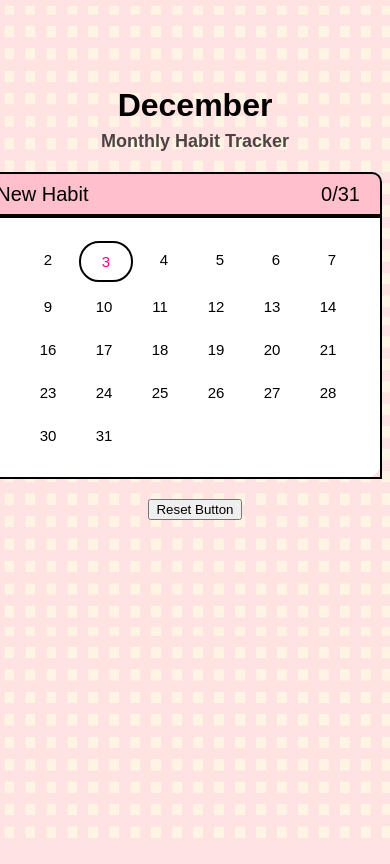
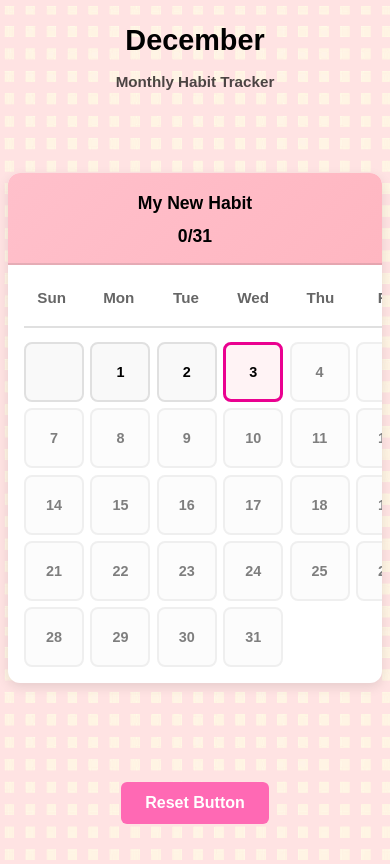
Before and after one commit to sangitakunapuli/tsw-tracker, a React (Vite) app: page / in a window 390 px wide. Built offline with nearby package versions, Linux system fonts and the light colour scheme; a web font is replaced by a local one.

Commit message:
sk/codex - modify formatting of calendar and implement day of week logic

```diff
--- a/src/App.jsx
+++ b/src/App.jsx
@@ -36,13 +36,26 @@ const months = [
 ];
 
 const daysInMonths = [31, 28, 31, 30, 31, 30, 31, 31, 30, 31, 30, 31];
-const daysInThisMonth = daysInMonths[currentMonth];
+let daysInThisMonth = daysInMonths[currentMonth];
 
-// build 5x7 grid = 35 cells like your HTML
-const GRID_SIZE = 35;
-const gridDays = Array.from({ length: GRID_SIZE }, (_, idx) =>
-  idx < daysInThisMonth ? idx + 1 : null
-);
+// handle leap years
+if (currentMonth === 1 && ((currentYear % 4 === 0 && currentYear % 100 !== 0) || currentYear % 400 === 0)) {
+  daysInThisMonth = 29;
+}
+
+// get the day of week that the month starts on (0 = Sunday, 6 = Saturday)
+const firstDayOfMonth = new Date(currentYear, currentMonth, 1).getDay();
+
+// build calendar grid with proper alignment
+const gridDays = [];
+// add empty cells for days before the month starts
+for (let i = 0; i < firstDayOfMonth; i++) {
+  gridDays.push(null);
+}
+// add all days of the month
+for (let i = 1; i <= daysInThisMonth; i++) {
+  gridDays.push(i);
+}
 
 function App() {
   // habit title (click to change via prompt, like original)
@@ -132,6 +145,8 @@ function App() {
     rows.push(gridDays.slice(r * 7, r * 7 + 7));
   }
 
+  const weekdays = ["Sun", "Mon", "Tue", "Wed", "Thu", "Fri", "Sat"];
+
   return (
     <>
       <h1 id="title">{months[currentMonth]}</h1>
@@ -150,6 +165,13 @@ function App() {
 
           <div id="calendarContent">
             <div id="tracker">
+              <div id="weekdaysHeader">
+                {weekdays.map((day) => (
+                  <div key={day} className="weekday">
+                    {day}
+                  </div>
+                ))}
+              </div>
               {rows.map((row, rowIndex) => (
                 <div className="days" key={rowIndex}>
                   {row.map((dayNumber, colIndex) => {
@@ -163,21 +185,19 @@ function App() {
 
                     const entry = entries[dayNumber - 1] || { pain: null };
                     const isToday = dayNumber === currentDate;
-
-                    const style = {
-                      backgroundColor: "white",
-                      border: isToday ? "2px solid black" : undefined,
-                      color: isToday ? "rgb(234, 1, 144)" : undefined,
-                      cursor:
-                        dayNumber <= currentDate ? "pointer" : "default",
-                      position: "relative",
-                    };
+                    const isDisabled = dayNumber > currentDate;
 
                     return (
                       <div
                         key={colIndex}
                         className="day"
-                        style={style}
+                        data-disabled={isDisabled}
+                        style={{
+                          ...(isToday && {
+                            border: "3px solid rgb(234, 1, 144)",
+                            background: "rgba(255, 192, 203, 0.2)",
+                          }),
+                        }}
                         onClick={() => handleDayClick(dayNumber)}
                       >
                         {dayNumber}
@@ -185,15 +205,7 @@ function App() {
                           <span
                             className="pain-badge"
                             style={{
-                              position: "absolute",
-                              right: "6px",
-                              bottom: "6px",
                               background: painColor(entry.pain),
-                              color: "#fff",
-                              borderRadius: "10px",
-                              padding: "2px 6px",
-                              fontSize: "0.75rem",
-                              fontWeight: 700,
                             }}
                           >
                             {entry.pain}
--- a/src/index.css
+++ b/src/index.css
@@ -1,76 +1,243 @@
+* {
+  margin: 0;
+  padding: 0;
+  box-sizing: border-box;
+}
+
 body {
-  background-image: url("/background.png"); /* put background.png in public/ */
+  background-image: url("/background.png");
   background-size: 500px;
   background-color: rgb(255, 227, 227);
   background-blend-mode: lighten;
-  text-align: center;
   font-family: "Umunu", sans-serif;
+  padding: 1rem;
 }
 
 #title {
-  margin-top: 100px;
-  line-height: 10px;
+  text-align: center;
+  margin: 2rem 0 0.5rem;
+  font-size: 2.5rem;
 }
 
 #subtitle {
+  text-align: center;
   opacity: 0.7;
-  font-size: 18px;
-  margin-bottom: 20px;
+  font-size: 1.1rem;
+  margin-bottom: 1.5rem;
 }
 
 #calendarContainer {
   display: flex;
-  justify-content: end;
+  justify-content: center;
+  align-items: center;
+  min-height: calc(100vh - 200px);
+  padding: 1rem 0;
 }
 
 #calendarDiv {
   background-color: rgb(255, 255, 255);
-  border-radius: 10px 10px 20px 20px;
-  margin: auto;
-  align-content: center;
-  text-align: center;
+  border-radius: 12px;
+  box-shadow: 0 4px 12px rgba(0, 0, 0, 0.1);
+  width: 100%;
+  max-width: 900px;
+  overflow: hidden;
 }
 
 #calendarHeading {
   display: flex;
   justify-content: space-between;
-  border-radius: 10px 10px 0px 0px;
-  border: 2px solid black;
-  padding: 0px 20px;
-  font-size: 20px;
-  background-color: pink;
-  line-height: 0px;
+  align-items: center;
+  padding: 1.25rem 1.5rem;
+  background: linear-gradient(135deg, #ffc0cb, #ffb6c1);
+  border-bottom: 2px solid rgba(0, 0, 0, 0.1);
+}
+
+#habitTitle {
+  font-size: 1.3rem;
+  font-weight: 600;
+  cursor: pointer;
+  transition: transform 0.2s;
+  padding: 0.25rem 0.5rem;
+  border-radius: 4px;
+}
+
+#habitTitle:hover {
+  background: rgba(255, 255, 255, 0.3);
+  transform: scale(1.05);
+}
+
+#totalDays {
+  font-size: 1.1rem;
+  font-weight: 600;
 }
 
 #calendarContent {
-  padding: 20px;
-  border: 2px solid black;
+  padding: 1.5rem;
+}
+
+#tracker {
+  display: grid;
+  grid-template-columns: repeat(7, 1fr);
+  gap: 0.75rem;
+}
+
+#weekdaysHeader {
+  grid-column: 1 / -1;
+  display: grid;
+  grid-template-columns: repeat(7, 1fr);
+  gap: 0.75rem;
+  margin-bottom: 0.5rem;
+  padding-bottom: 0.75rem;
+  border-bottom: 2px solid #e0e0e0;
+}
+
+.weekday {
+  text-align: center;
+  font-weight: 700;
+  font-size: 0.95rem;
+  color: #666;
+  padding: 0.5rem 0;
 }
 
 .days {
-  display: flex;
+  display: contents;
 }
 
 .day {
-  width: 30px;
-  margin: 3px;
-  padding: 10px;
-  font-size: 15px;
+  aspect-ratio: 1;
+  display: flex;
+  flex-direction: column;
+  align-items: center;
+  justify-content: center;
+  font-size: 1.25rem;
+  font-weight: 600;
   text-align: center;
-  border-radius: 20px;
+  border-radius: 8px;
+  background: #f9f9f9;
+  border: 2px solid #e0e0e0;
+  cursor: pointer;
+  transition: all 0.2s ease;
+  position: relative;
+  min-height: 80px;
 }
 
-#resetButton {
-  margin-top: 20px;
+.day:hover:not([data-disabled="true"]) {
+  background: #fff;
+  border-color: #ff69b4;
+  transform: translateY(-2px);
+  box-shadow: 0 4px 8px rgba(0, 0, 0, 0.1);
+}
+
+.day[data-disabled="true"] {
+  opacity: 0.5;
+  cursor: not-allowed;
+  background: #fafafa;
 }
 
 .pain-badge {
   position: absolute;
-  right: 6px;
-  bottom: 6px;
+  right: 8px;
+  bottom: 8px;
   color: #fff;
-  border-radius: 10px;
-  padding: 2px 6px;
-  font-size: 0.75rem;
+  border-radius: 50%;
+  width: 32px;
+  height: 32px;
+  display: flex;
+  align-items: center;
+  justify-content: center;
   font-weight: 700;
+  font-size: 0.9rem;
+  box-shadow: 0 2px 4px rgba(0, 0, 0, 0.2);
 }
+
+#resetButton {
+  display: block;
+  margin: 2rem auto;
+  padding: 0.75rem 1.5rem;
+  font-size: 1rem;
+  font-weight: 600;
+  background: #ff69b4;
+  color: #fff;
+  border: none;
+  border-radius: 6px;
+  cursor: pointer;
+  transition: all 0.2s;
+}
+
+#resetButton:hover {
+  background: #ff1493;
+  transform: translateY(-1px);
+  box-shadow: 0 4px 8px rgba(0, 0, 0, 0.15);
+}
+
+/* Responsive design */
+@media (max-width: 768px) {
+  #calendarDiv {
+    max-width: 100%;
+    margin: 0 auto;
+  }
+
+  #calendarHeading {
+    flex-direction: column;
+    gap: 0.5rem;
+    padding: 1rem;
+  }
+
+  #habitTitle {
+    font-size: 1.1rem;
+  }
+
+  #tracker {
+    gap: 0.5rem;
+  }
+
+  .day {
+    min-height: 70px;
+    font-size: 1rem;
+  }
+
+  .pain-badge {
+    width: 28px;
+    height: 28px;
+    right: 6px;
+    bottom: 6px;
+    font-size: 0.8rem;
+  }
+}
+
+@media (max-width: 480px) {
+  body {
+    padding: 0.5rem;
+  }
+
+  #title {
+    font-size: 1.8rem;
+    margin: 1rem 0;
+  }
+
+  #subtitle {
+    font-size: 0.95rem;
+    margin-bottom: 1rem;
+  }
+
+  #calendarContent {
+    padding: 1rem;
+  }
+
+  #tracker {
+    gap: 0.4rem;
+  }
+
+  .day {
+    min-height: 60px;
+    font-size: 0.9rem;
+  }
+
+  .pain-badge {
+    width: 24px;
+    height: 24px;
+    right: 4px;
+    bottom: 4px;
+    font-size: 0.7rem;
+  }
+}
```
